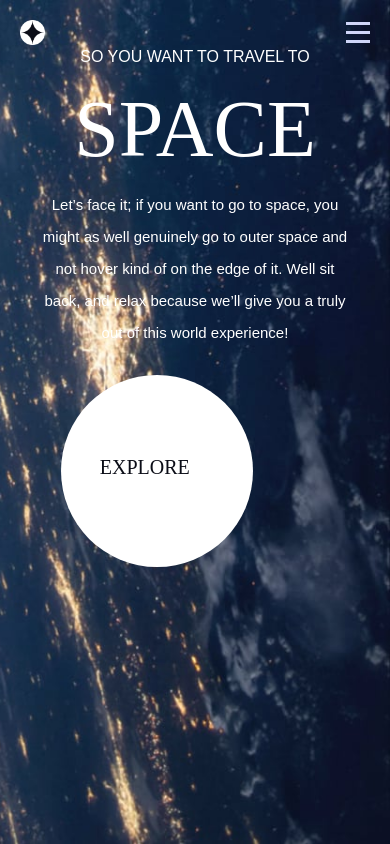
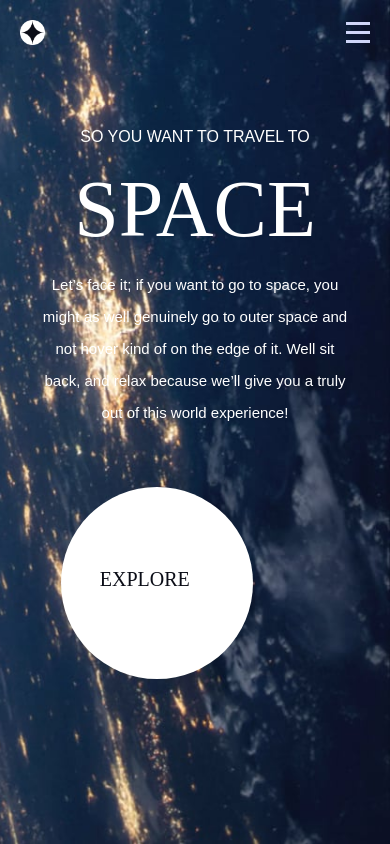
Before and after one commit to maryojo/spacia, a React (Create React App) app: page / in a window 390 px wide. Built offline with nearby package versions, Linux system fonts and the light colour scheme.

Commit message:
Fixed responsiveness

```diff
--- a/src/components/Landing.js
+++ b/src/components/Landing.js
@@ -4,13 +4,11 @@ import { Link } from 'react-router-dom'
 
 const Landing = () => {
   return (
-    <div>
-      <Navbar/>
-      <div className="ml-0 lg:ml-20 flex flex-col justify-center lg:flex-row lg:justify-between items-center">
-      <div className="flex flex-col items-center lg:items-start md:max-w-[60%] max-w-[80%]">
+      <div className="ml-0 lg:ml-20 flex flex-col justify-center lg:flex-row lg:justify-between items-center my-[5rem]">
+      <div className="flex flex-col lg:items-start md:max-w-[60%] max-w-[80%] justify-center text-center lg:text-left">
       <h5>So you want to travel to</h5>
         <h1>space</h1>
-        <p className="text-center lg:text-left w-full md:w-full lg:w-[80%]">Let’s face it; if you want to go to space, you might as well genuinely go to outer space and not hover kind of on the edge of it. Well sit back, and relax because we’ll give you a truly out of this world experience!</p>
+        <p className="text-center lg:text-left w-full md:w-full lg:w-[80%] mb-[2rem] lg:mb-0">Let’s face it; if you want to go to space, you might as well genuinely go to outer space and not hover kind of on the edge of it. Well sit back, and relax because we’ll give you a truly out of this world experience!</p>
       </div>
       <div className="transparent hover:bg-white/20 w-60 h-60 md:w-72 md:h-72 rounded-[100%] mr-20 relative cursor-pointer transition duration-500 delay-100">
       <Link to="/explore">
@@ -20,7 +18,6 @@ const Landing = () => {
       </Link>
       </div>
       </div>
-    </div>
   )
 }
 
--- a/src/pages/destination.js
+++ b/src/pages/destination.js
@@ -13,7 +13,7 @@ const Destination = () => {
   return (
     <div className="bg-destination-mobile md:bg-destination-tablet lg:bg-destination-desktop h-screen mt-0 bg-cover bg-no-repeat bg-right">
     <Navbar />
-    <div className='flex flex-col lg:flex-row justify-between px-7 md:px-20 py-7 md:px-0  items-center'>
+    <div className='flex flex-col lg:flex-row justify-between px-7 md:px-20 py-7 md:px-0  items-center lg:mx-[5rem]'>
       <div className='flex flex-col'>
       <h5 className='mb-10 text-center md:text-left'><span className='pr-5 opacity-40'>01</span>Pick your destination</h5>
       <img src={image} alt="" className='w-[70%] mx-auto'/>
--- a/src/pages/home.js
+++ b/src/pages/home.js
@@ -1,9 +1,11 @@
 import React from 'react'
 import Landing from '../components/Landing'
+import Navbar from '../components/Navbar'
 
 const Home = () => {
   return (
     <div className="bg-desktop h-screen mt-0 bg-cover bg-no-repeat bg-right">
+      <Navbar/>
       <Landing/>
     </div>
   )
```
